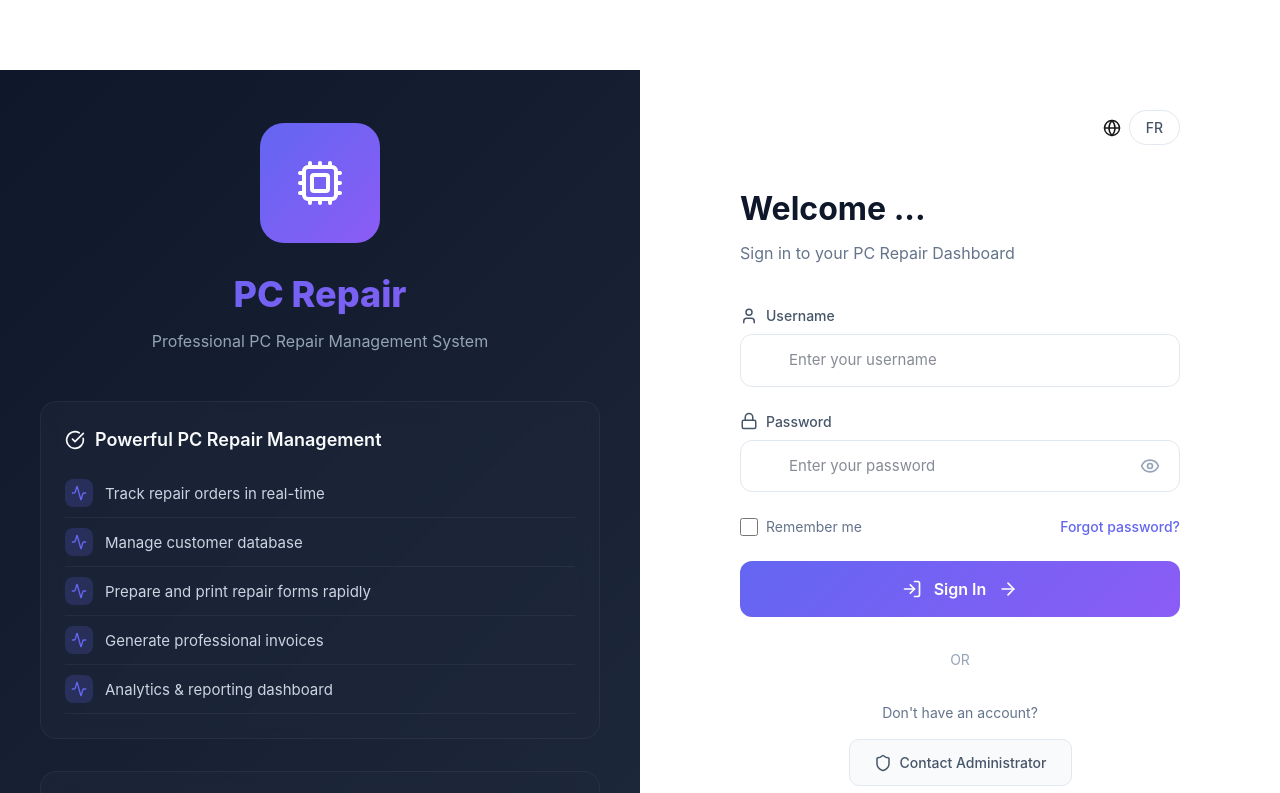
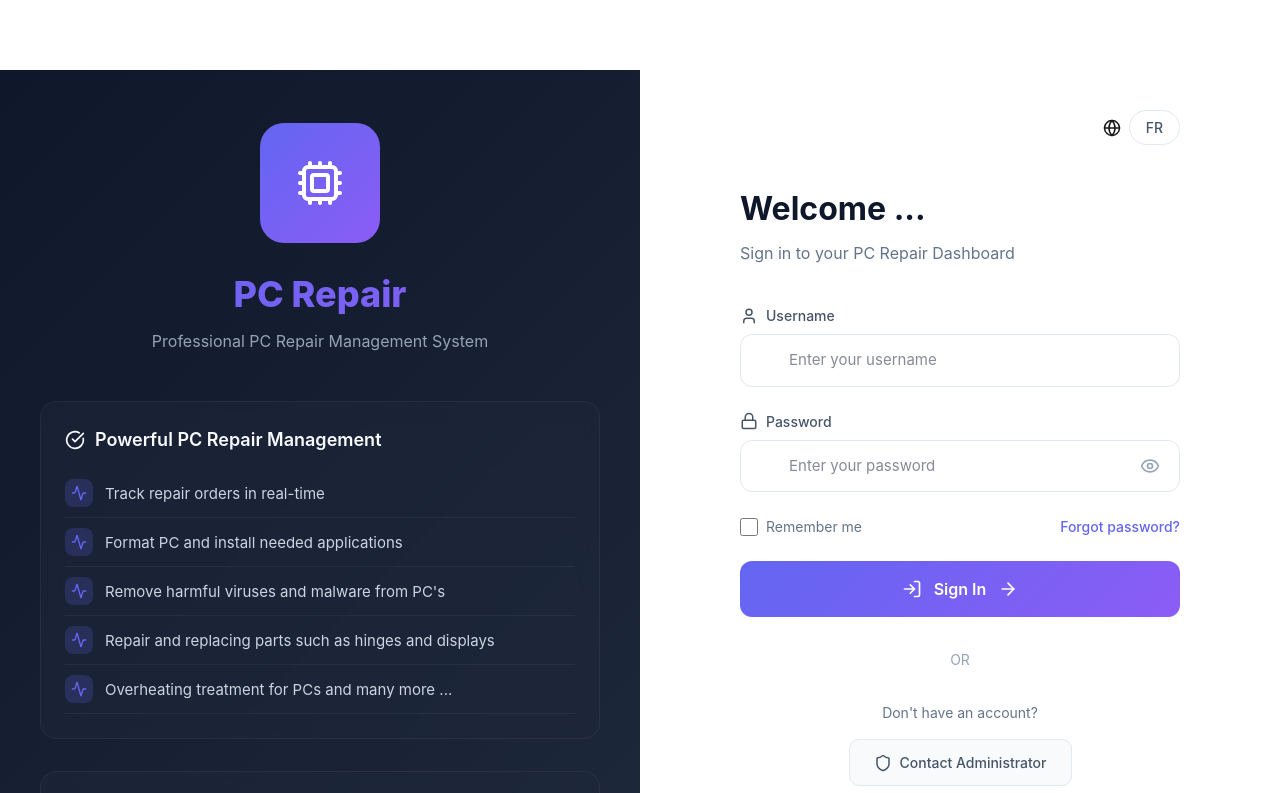
Before and after one commit to MasoudJamal/PCRepairApp, a Next.js app in the folder frontend/: page /auth/login in a window 1280 px wide. Shown: the top 793 px of the page. Built offline with nearby package versions, Linux system fonts and the light colour scheme; no server answers; the database is empty.

Commit message:
feat: login page now pulls logo and name from database settings

```diff
--- a/frontend/src/app/auth/login/page.tsx
+++ b/frontend/src/app/auth/login/page.tsx
@@ -88,10 +88,10 @@ export default function LoginPage() {
         title: "Powerful PC Repair Management",
         items: [
           "Track repair orders in real-time",
-          "Manage customer database",
-          "Prepare and print repair forms rapidly",
-          "Generate professional invoices",
-          "Analytics & reporting dashboard"
+          "Format PC and install needed applications",
+          "Remove harmful viruses and malware from PC's",
+          "Repair and replacing parts such as hinges and displays",
+          "Overheating treatment for PCs and many more ..."
         ]
       }
     },
@@ -118,10 +118,10 @@ export default function LoginPage() {
         title: "Gestion Puissante des Réparations PC",
         items: [
           "Suivi des commandes en temps réel",
-          "Gestion de la base de données clients",
-          "Préparez et imprimez rapidement les formulaires de réparation",
-          "Génération de factures professionnelles",
-          "Tableau de bord analytique et rapports"
+          "Formatez votre PC et installez les applications nécessaires.",
+          "Supprimer les virus et logiciels malveillants des PC",
+          "Réparation et remplacement de pièces telles que les charnières et les afficheures",
+		  "Traitement de la surchauffe pour PC et bien plus encore..."
         ]
       }
     },
@@ -584,8 +584,8 @@ const logoContainerStyle: React.CSSProperties = {
 };
 
 const logoStyle: React.CSSProperties = {
-  width: "120px",
-  height: "120px",
+  width: "200px",
+  height: "200px",
   objectFit: "contain",
   margin: "0 auto",
 };
```
